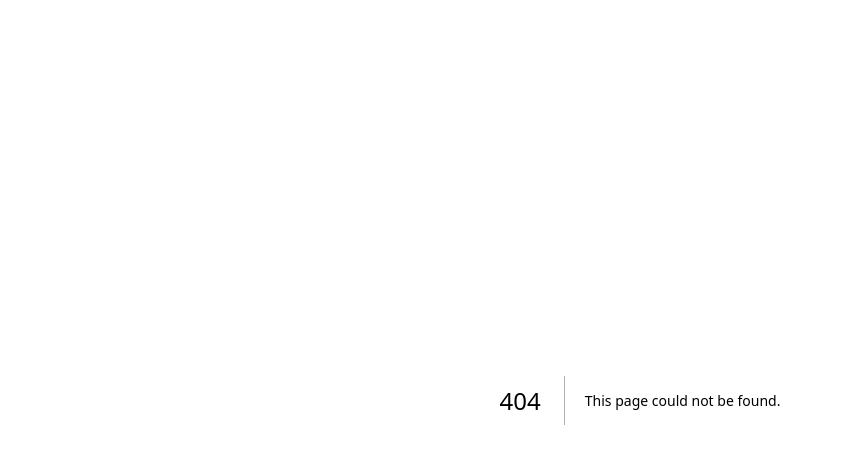
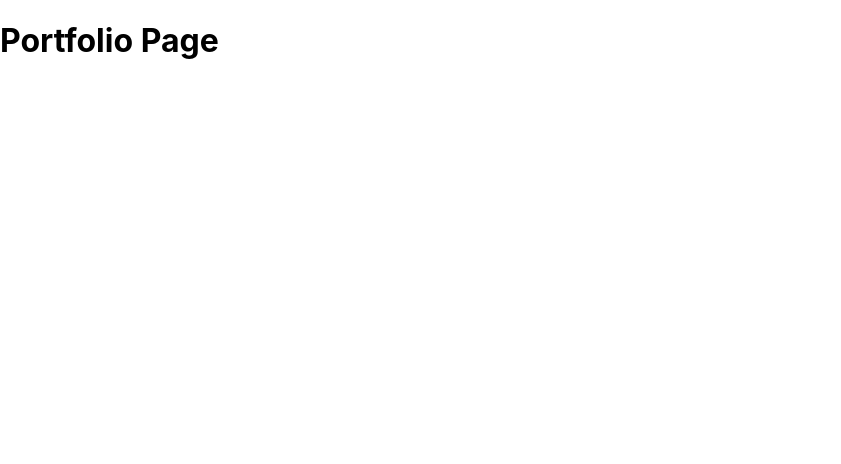
Before and after one commit to pRob3/nextjs-course, a Next.js app: page /portfolio in a window 1280 px wide. Before the commit this address had no page. Shown: the top 464 px of the page, without its empty margins (0-841 px from the left). Built offline with nearby package versions, Linux system fonts and the light colour scheme.

Commit message:
Nested paths and routes

```diff
--- /dev/null
+++ b/pages/portfolio/index.js
@@ -0,0 +1,9 @@
+function PortfolioPage() {
+  return (
+    <div>
+      <h1>Portfolio Page</h1>
+    </div>
+  );
+}
+
+export default PortfolioPage;
```
Also changed, not shown: pages/portfolio/list.js (added, +9 -0 lines), pages/about/index.js (renamed from pages/about.js).
